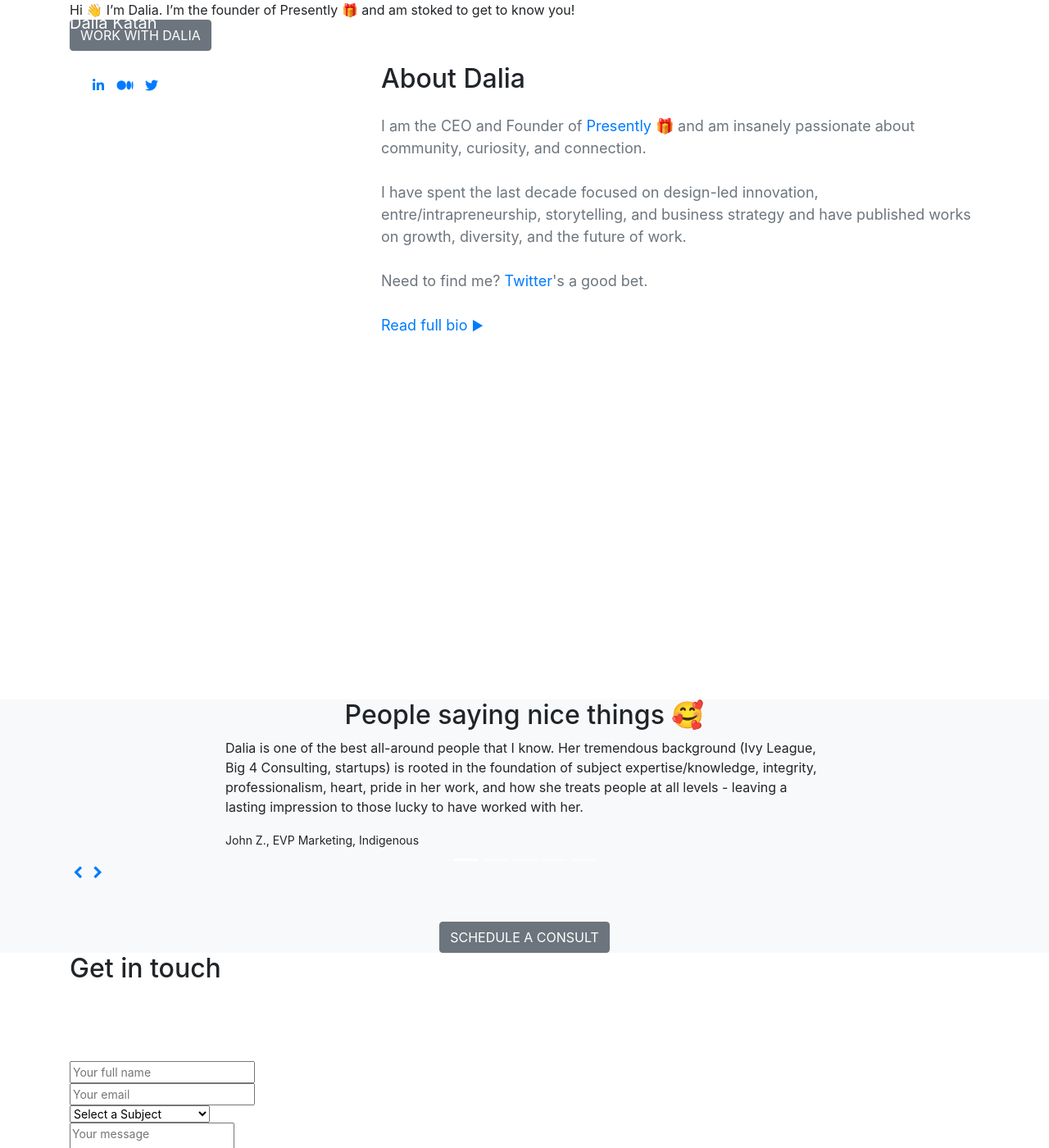
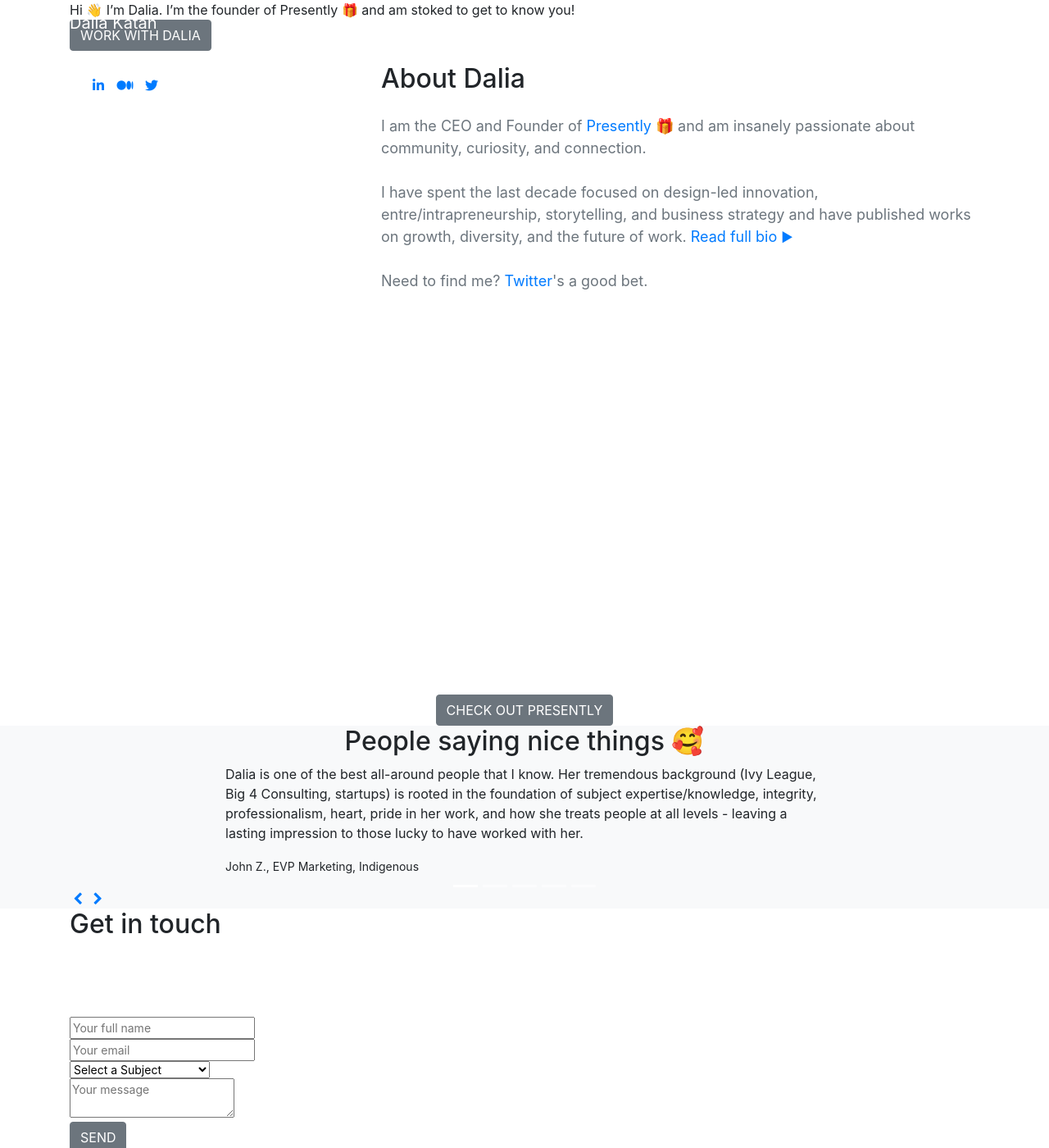
Before and after one commit to dalkat/dalkat.github.io, a Jekyll site: the page built from index.md, in a window 1280 px wide and 1400 px high. Shown: the whole window at 82% size. Built offline with Jekyll 4.4.1, drawn with Linux system fonts in a browser that asks for light colours; nearby versions of some CDN libraries; some web fonts are replaced; library files that are not in the unit come from our copies.

Commit message:
changed homepage button

```diff
--- a/_data/home.yml
+++ b/_data/home.yml
@@ -5,7 +5,8 @@ intro:
 
 about:
   heading: About Dalia
-  subheading: I am the CEO and Founder of <a href="https://getpresently.com" target="_blank">Presently</a> 🎁 and am insanely passionate about community, curiosity, and connection. <br><br>I have spent the last decade focused on design-led innovation, entre/intrapreneurship, storytelling, and business strategy and have published works on growth, diversity, and the future of work. <br><br>Need to find me? <a href="https://twitter.com/daliakatan" target="_blank">Twitter</a>'s a good bet. <br><br><a href="https://daliakatan.com/about">Read full bio <small>►</small></a> <br><br>
+  subheading: I am the CEO and Founder of <a href="https://getpresently.com" target="_blank">Presently</a> 🎁 and am insanely passionate about community, curiosity, and connection. <br><br>I have spent the last decade focused on design-led innovation, entre/intrapreneurship, storytelling, and business strategy and have published works on growth, diversity, and the future of work. <a href="https://daliakatan.com/about">Read full bio <small>►</small></a><br><br>Need to find me? <a href="https://twitter.com/daliakatan" target="_blank">Twitter</a>'s a good bet.  <br><br>
+  btn: Check out Presently
 
 team:
   members:
@@ -66,7 +67,7 @@ portfolio:
 testimonials:
   heading: People saying nice things 🥰
   subheading:
-  btn: Schedule a consult
+  btn:
 
 contact:
   heading: Get in touch
--- a/_layouts/home.html
+++ b/_layouts/home.html
@@ -81,6 +81,8 @@ layout: default
           </div>
         </div>
 
+
+          <div class="col-lg-12" style="text-align:center;"><br><BR><a class="btn btn-secondary btn-xl text-uppercase js-scroll-trigger" href="#contact">{{ site.data.home.about.btn }}</a></div>
 
         <!--
           <div class="col-lg-12" style="text-align:center;"><br><BR><a class="btn btn-secondary btn-xl text-uppercase js-scroll-trigger" href="#services">{{ site.data.home.team.btn }}</a></div> -->
@@ -272,7 +274,6 @@ layout: default
             </div>
           </div>
         </div>
-          <div class="col-lg-12" style="text-align:center;"><br><BR><a class="btn btn-secondary btn-xl text-uppercase js-scroll-trigger" href="#contact">{{ site.data.home.testimonials.btn }}</a></div>
       </div>
     </section>
 
```
